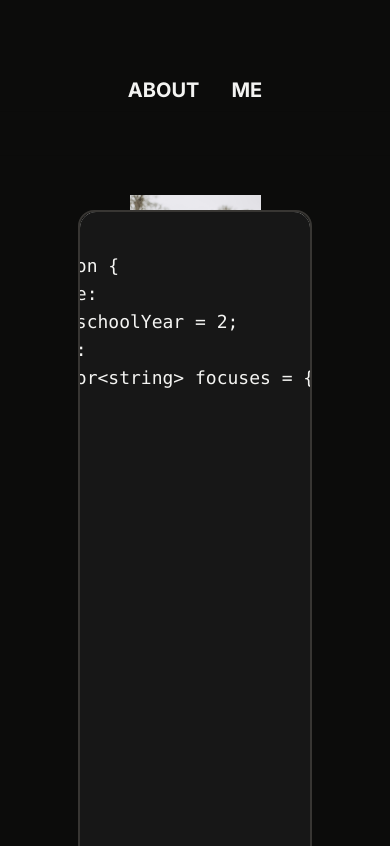
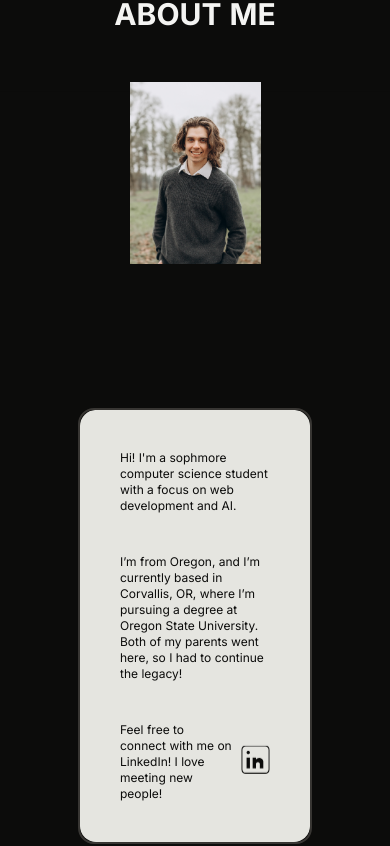
Before and after one commit to Carson274/Personal-Website-V2, a Next.js app: page / in a window 390 px wide. Shown: the part 980-1826 px from the top of the page. Built offline with nearby package versions, Linux system fonts and the light colour scheme.

Commit message:
Made small visual changes to help with responsiveness

```diff
--- a/src/app/components/SmoothScroll.tsx
+++ b/src/app/components/SmoothScroll.tsx
@@ -44,7 +44,7 @@ const SmoothScroll = ({ children }) => {
       <motion.div
         ref={scrollRef}
         style={{ y: spring }} // translateY of scroll container using negative scroll value
-        className="scroll-container"
+        className="flex flex-col items-center bg-light-cream"
       >
         {children}
       </motion.div>
--- a/src/app/layout.tsx
+++ b/src/app/layout.tsx
@@ -17,7 +17,7 @@ export default function RootLayout({
 }>) {
   return (
     <html lang="en" >
-      <body className={`${inter.className}`}>{children}</body>
+      <body className={`${inter.className} bg-light-cream`}>{children}</body>
     </html>
   );
 }
--- a/src/app/sections/About/About.tsx
+++ b/src/app/sections/About/About.tsx
@@ -88,14 +88,14 @@ const About = () => {
       variants={containerVariants}
     >
       <NavBar />
-      <section className='z-0 relative about w-full h-1/5 mt-20 text-center'>
+      <section className='z-0 relative about w-full h-1/5 sm:mt-20 text-center'>
         <div className='absolute top-full left-0 w-full h-full z-20 bg-black'></div>
         <motion.div
-          className='text-white flex flex-row items-center justify-center text-xl sm:text-6xl md:text-6xl lg:text-8xl font-bold my-2'
+          className='text-white flex flex-row items-center justify-center text-3xl sm:text-6xl md:text-6xl lg:text-8xl font-bold my-2'
           variants={containerVariants}
         >
           {"ABOUT ME".split("").map((letter, index) => (
-            <motion.div key={index} className={letter === " " ? "mx-4" : ""} variants={letterVariants}>
+            <motion.div key={index} className={letter === " " ? "mx-1 sm:mx-4" : ""} variants={letterVariants}>
               {letter}
             </motion.div>
           ))}
@@ -103,13 +103,13 @@ const About = () => {
       </section>
       <section className='about-section z-10 flex flex-col my-20 m:my-20 md:flex-row w-full justify-center items-center'>
         <div className='image-div flex w-1/2 h-full p-8 justify-center'>
-          <motion.div style={{ y }} className='image relative md:mt-8 w-full rounded-2xl'>
+          <motion.div style={{ y }} className='image relative -mt-8 md:mt-8 w-full rounded-2xl'>
             <Image className='rounded-2xl' src='/images/Carson.jpg' alt='Picture of Me' layout='fill' objectFit='contain' />
           </motion.div>
         </div>
         <div className='text-div flex w-3/4 md:w-1/2 h-1/2 md:h-full justify-center items-center'>
           <section className='overflow-hidden border-2 border-brown text relative rounded-2xl flex justify-center w-4/5 items-center'>
-            <div className='text-normal text-lg rounded-2xl flex flex-col z-10 justify-start gap-10 p-10 w-full h-full items-center bg-light-cream text-black'>
+            <div className='text-normal text-xs sm:text-sm md:text-md lg:text-lg rounded-2xl flex flex-col z-10 justify-start gap-10 p-10 w-full h-full items-center bg-light-cream text-black'>
               <p>
                 Hi! I'm a sophmore computer science student
                 with a focus on web development and AI.
@@ -120,17 +120,17 @@ const About = () => {
                 Oregon State University. Both of my parents
                 went here, so I had to continue the legacy!
               </p>
-              <div className='flex flex-row gap-10'>
+              <div className='flex flex-row gap-2 lg:gap-4 xl:gap-8'>
                 <p>
                   Feel free to connect with me on
                   LinkedIn! I love meeting new people!
                 </p>
-                <a href='https://www.linkedin.com/in/carson-secrest-2830721b5/' target='_blank'>
+                <a className='flex justify-end' href='https://www.linkedin.com/in/carson-secrest-2830721b5/' target='_blank'>
                   <Image className='linkedin-icon' src='/images/linkedin.svg' alt='LinkedIn' width={100} height={100} />
                 </a>
               </div>
             </div>
-            <motion.div
+            {/* <motion.div
               initial="hidden"
               animate={textCsControls}
               variants={slideRightVariants}
@@ -148,7 +148,7 @@ const About = () => {
                 }
               </pre>
 
-            </motion.div>
+            </motion.div> */}
           </section>
         </div>
       </section>
--- a/src/app/sections/Projects/Projects.tsx
+++ b/src/app/sections/Projects/Projects.tsx
@@ -46,19 +46,19 @@ const Projects = () => {
     <motion.section
       ref={ref}
       id="projects"
-      className='flex flex-col min-h-screen bg-black w-full rounded-b-3xl z-10 -mt-1'
+      className='flex flex-col bg-black w-full rounded-b-3xl z-10 -mt-1 pb-40'
       initial="hidden"
       animate={controls}
       variants={containerVariants}
     >
-      <section className='z-0 relative about w-full h-1/5 mt-20 text-center'>
+      <section className='z-0 relative about w-full h-1/5 mt-40 text-center'>
         <div className='absolute top-full left-0 w-full h-full bg-black'></div>
         <motion.div
-          className='text-white flex flex-row items-center justify-center sm:text-6xl md:text-6xl lg:text-8xl font-bold mb-12'
+          className='text-white flex flex-row items-center justify-center text-3xl sm:text-6xl md:text-6xl lg:text-8xl font-bold mb-12'
           variants={containerVariants}
         >
           {"MY PROJECTS".split("").map((letter, index) => (
-            <motion.div key={index} className={letter === " " ? "mx-4" : ""} variants={letterVariants}>
+            <motion.div key={index} className={letter === " " ? "mx-1 sm:mx-4" : ""} variants={letterVariants}>
               {letter}
             </motion.div>
           ))}
```
Also changed, not shown: public/images/Carson.jpg.
